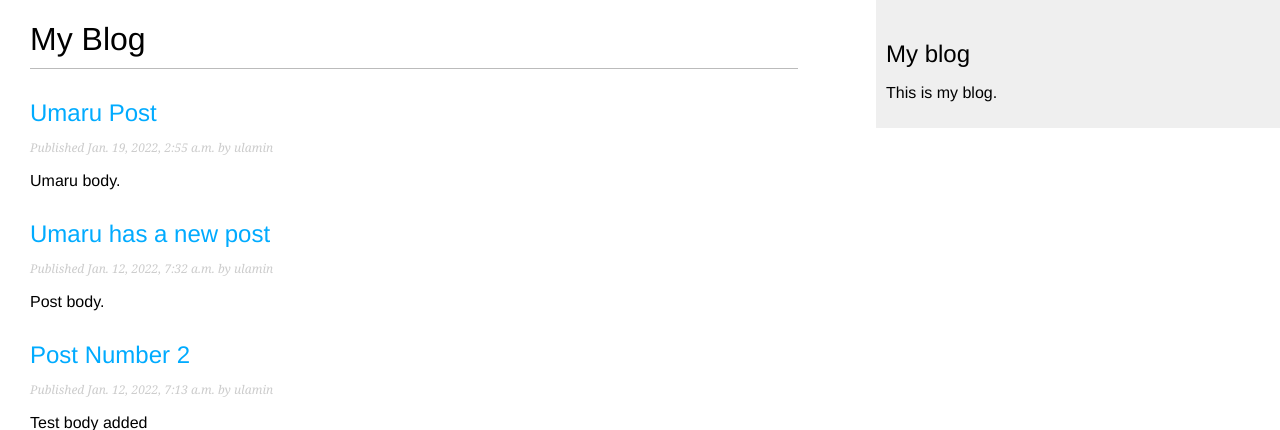
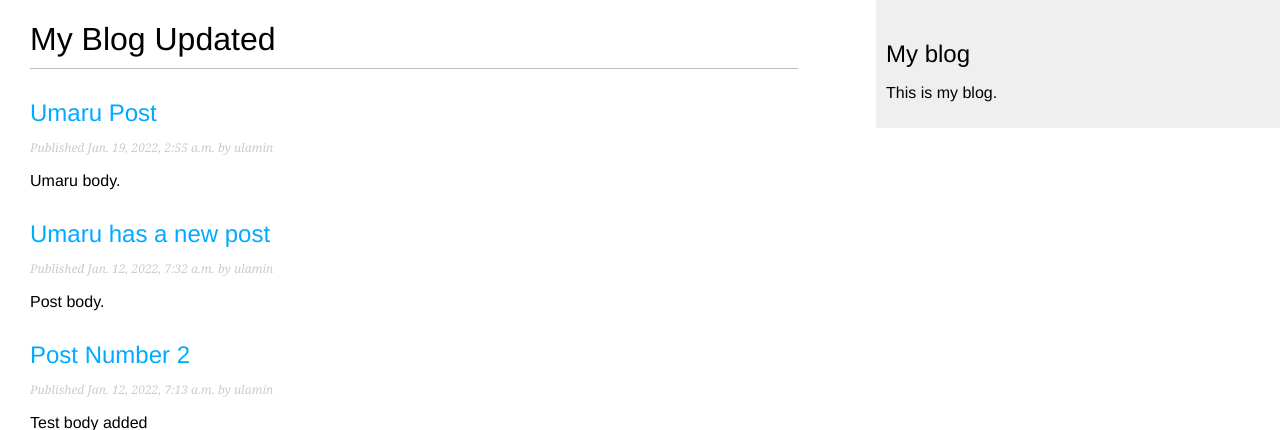
Before and after one commit to lbncorp/Blog_Post, a Django app: template blog/templates/blog/post/list.html in a window 1280 px wide. Shown: the top 430 px of the page. Run offline with Django 4.2, Linux system fonts and the light colour scheme; the template is opened without the code that fills it: values that come from a table or form of the project are taken from there, others are empty; data comes from the database, SQL or seed files in the repository.

Commit message:
list file update

```diff
--- a/blog/templates/blog/post/list.html
+++ b/blog/templates/blog/post/list.html
@@ -3,7 +3,7 @@
 {% block title %}My Blog{% endblock %}
 
 {% block content %}
-    <h1>My Blog</h1>
+    <h1>My Blog Updated</h1>
     {% for post in posts %}
     <h2>
         <a href="{{ post.get_absolute_url }}">
```
Also changed, not shown: 1 other file.
